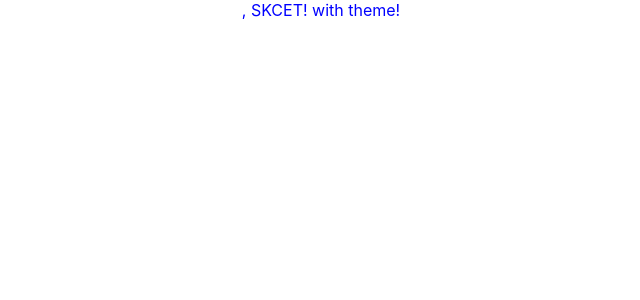
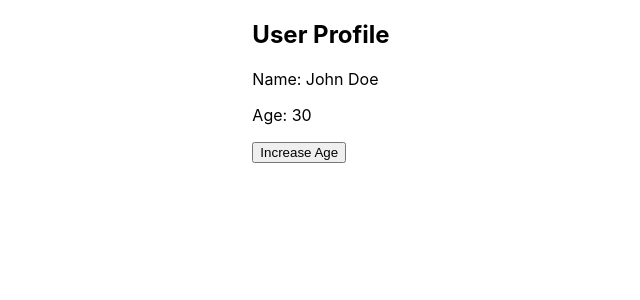
Before and after one commit to SuryaramSubramanian/React-CC-1-material, a React (Create React App) app: page / in a window 1280 px wide. Shown: the top 300 px of the page, without its empty margins (319-959 px from the left). Built offline with nearby package versions, Linux system fonts and the light colour scheme.

Commit message:
Initial commit

```diff
--- /dev/null
+++ b/src/Context.jsx
@@ -0,0 +1,39 @@
+import React, { createContext, useContext, useState } from 'react';
+
+const UserContext = createContext(null);
+
+const UserProvider = ({ children }) => {
+  const [user, setUser] = useState({ name: 'John Doe', age: 30, dept: 'CSD' });
+
+  return (
+    <UserContext.Provider value={{ user, setUser }}>
+      {children}
+    </UserContext.Provider>
+  );
+};
+
+
+const UserProfile = () => {
+  const { user, setUser } = useContext(UserContext);
+
+  return (
+    <div>
+      <h2>User Profile</h2>
+      <p>Name: {user.name}</p>
+      <p>Age: {user.age}</p>
+      <button onClick={() => setUser({ ...user, age: user.age + 1 })}>
+        Increase Age
+      </button>
+    </div>
+  );
+};
+
+const Context = () => {
+  return (
+    <UserProvider>
+      <UserProfile />
+    </UserProvider>
+  );
+};
+
+export default Context;
--- a/src/index.js
+++ b/src/index.js
@@ -11,6 +11,7 @@ import './index.css';
 import ThemedMyComponent from './HocComponent';
 import SpreadOperator from './SpreadOperator';
 import App from './App';
+import Context from './Context';
 // import App from './App';
 
 // import SetTimeout from './SetTimeout';
@@ -31,6 +32,6 @@ import App from './App';
 const root = ReactDOM.createRoot(document.getElementById('root'));
 root.render(
   <div className='flexBox'>
-  <ThemedMyComponent name="SKCET"/>
+  <Context/>
   </div>
 );
```
